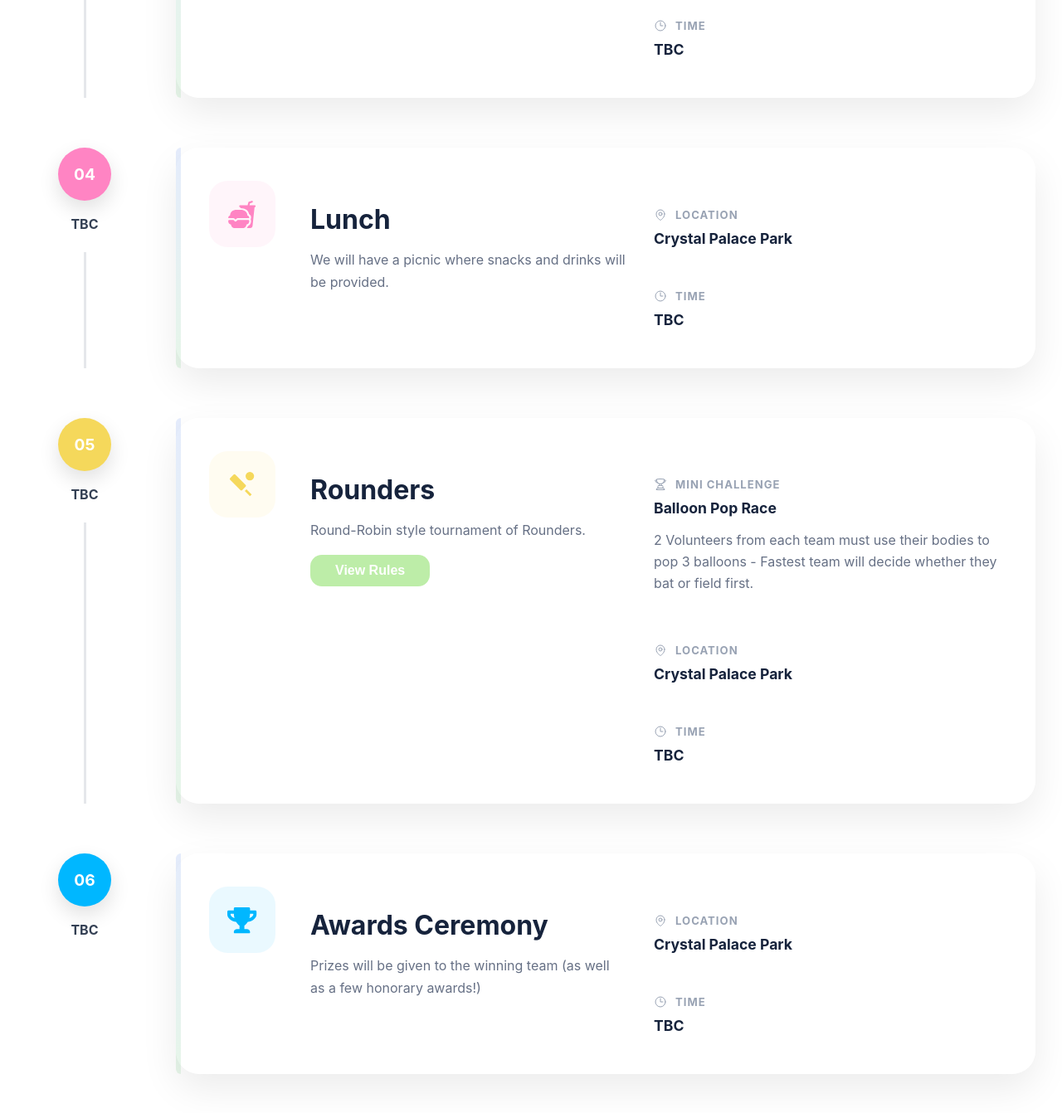
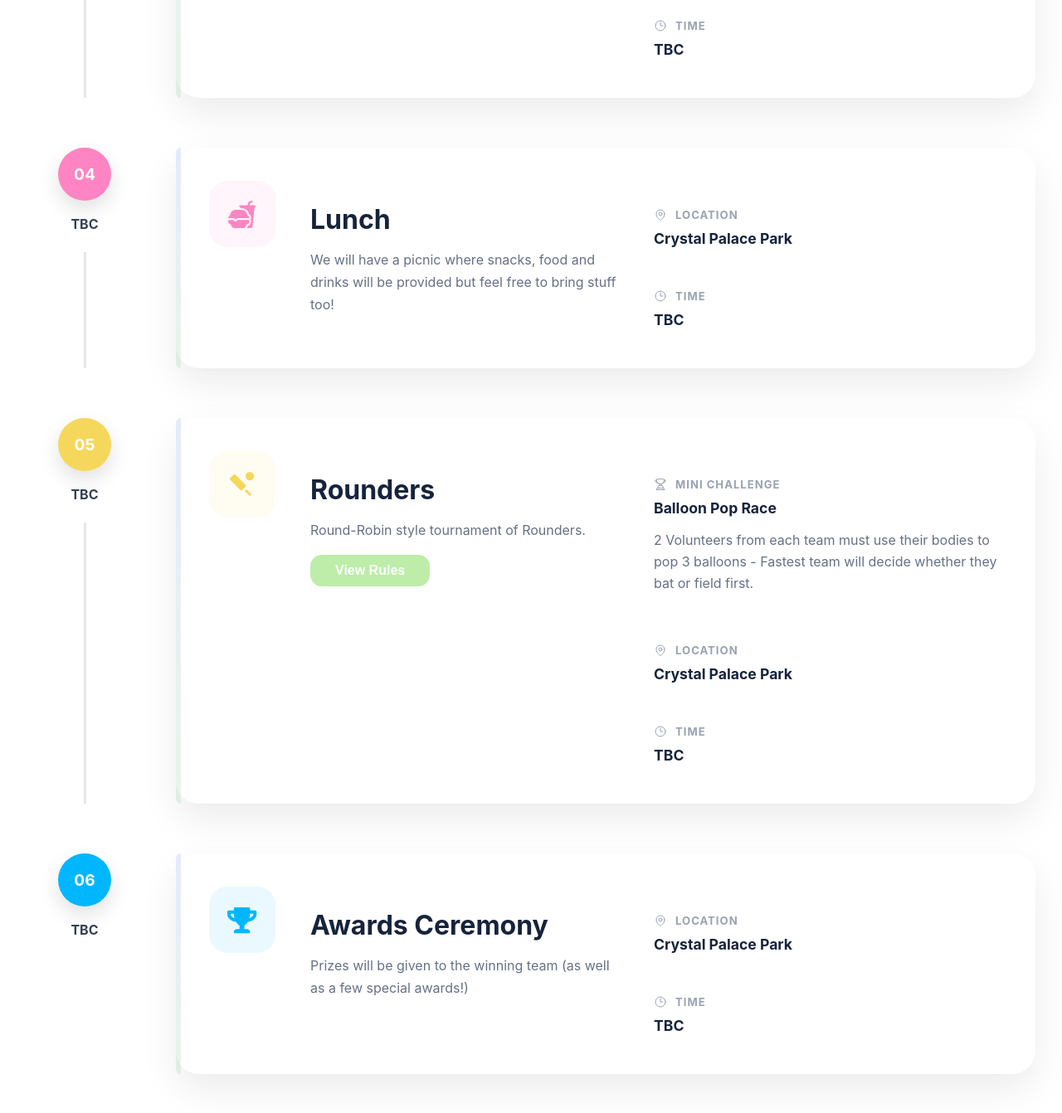
Before and after one commit to Jennipham/jenn-lympics, a React (Vite) app in the folder jenn-lympics-website/: page /agenda in a window 1280 px wide. Shown: the part 1689-3031 px from the top of the page at 83% size. Built offline with nearby package versions, Linux system fonts and the light colour scheme.

Commit message:
updating event info

```diff
--- a/jenn-lympics-website/src/components/Agenda/events.ts
+++ b/jenn-lympics-website/src/components/Agenda/events.ts
@@ -97,7 +97,7 @@ export const events = [
         title: "Lunch",
 
         description:
-            "We will have a picnic where snacks and drinks will be provided.",
+            "We will have a picnic where snacks, food and drinks will be provided but feel free to bring stuff too!",
 
         location: "Crystal Palace Park",
 
@@ -151,7 +151,7 @@ export const events = [
         title: "Awards Ceremony",
 
         description:
-            "Prizes will be given to the winning team (as well as a few honorary awards!)",
+            "Prizes will be given to the winning team (as well as a few special awards!)",
 
         location: "Crystal Palace Park",
 
```
